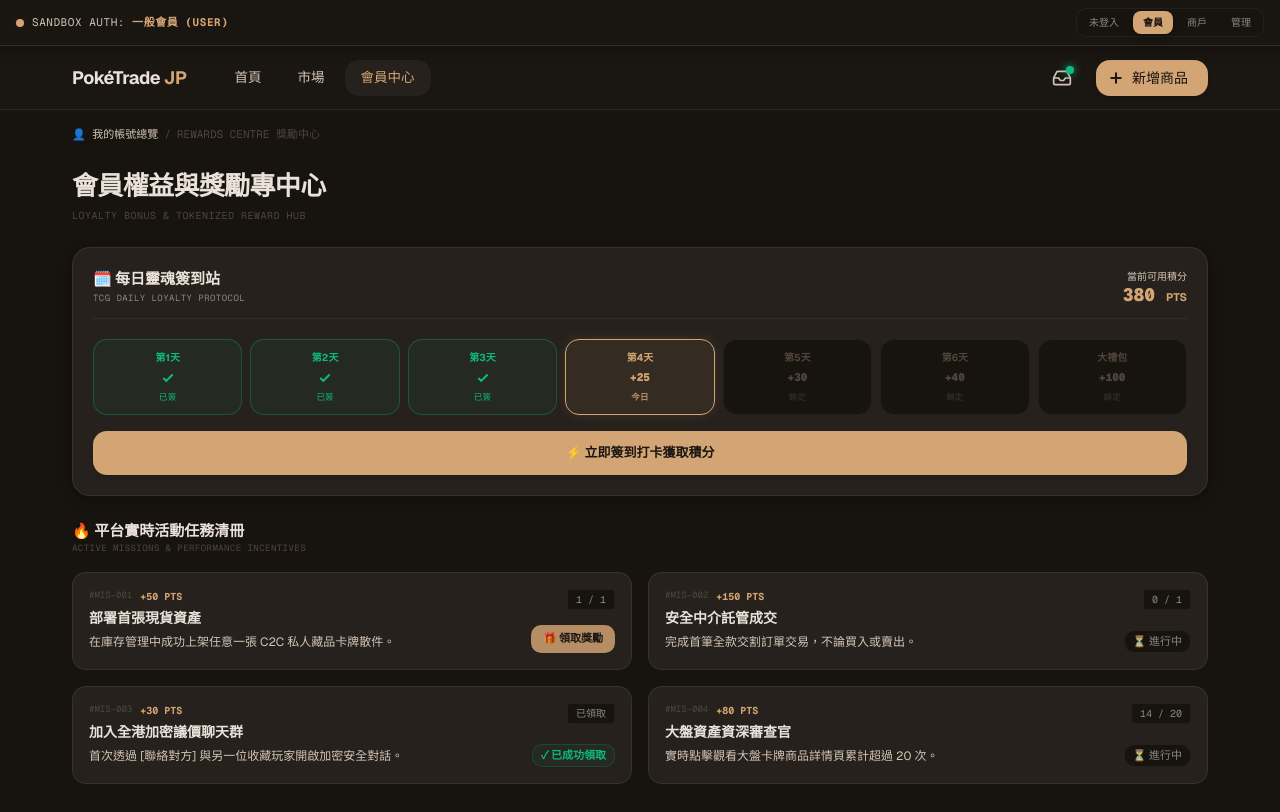
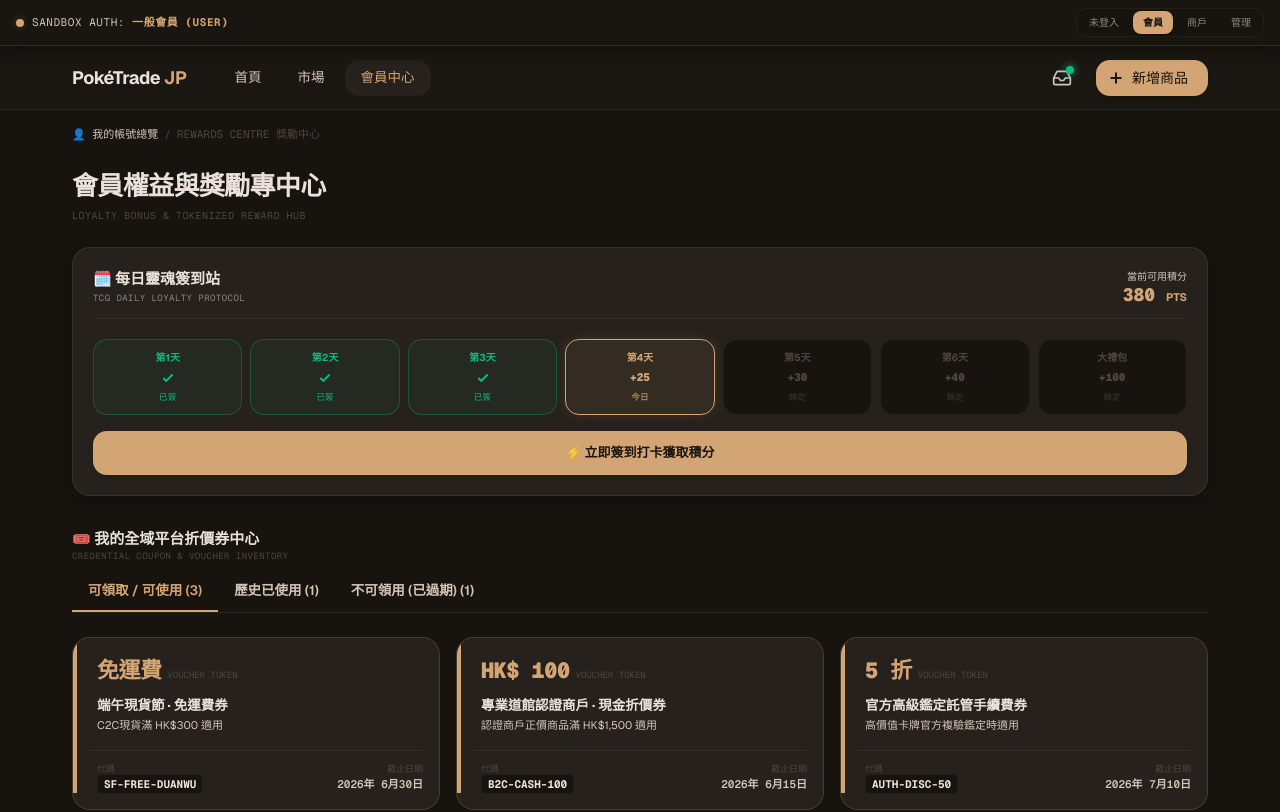
Before and after one commit to VxxxxC/Pokemon-Card-Trading-Platform-Client, a Next.js app: page /profile/user/rewards in a window 1280 px wide. Shown: the top 812 px of the page. Built offline with nearby package versions, Linux system fonts and the light colour scheme.

Commit message:
reward-page/remove mission section

```diff
--- a/app/profile/user/rewards/page.tsx
+++ b/app/profile/user/rewards/page.tsx
@@ -191,75 +191,6 @@
         {/* 頂部常駐：每日簽到打卡組件 */}
         <CheckInCard />
 
-        {/* ── 平台活動任務/獎勵記錄狀態看板 ── */}
-        <section className="space-y-4">
-          <div>
-            <h3 className="font-sans font-bold text-[15px] text-[#eae1da]">
-              🔥 平台實時活動任務清冊
-            </h3>
-            <p className="font-mono text-[9px] text-[#50453b] uppercase tracking-wider">
-              ACTIVE MISSIONS & PERFORMANCE INCENTIVES
-            </p>
-          </div>
-
-          {isMissionLoading ? (
-            <MissionListSkeleton />
-          ) : (
-            <div className="grid grid-cols-1 md:grid-cols-2 gap-4">
-              {missions.map((task) => (
-                <div
-                  key={task.id}
-                  className="bg-[#26211C] border border-[rgba(237,232,224,0.08)] rounded-xl p-4 flex justify-between items-start gap-4 hover:border-[rgba(237,232,224,0.12)] transition-colors"
-                >
-                  <div className="min-w-0 flex-1 space-y-1">
-                    <div className="flex items-center gap-2 flex-wrap">
-                      <span className="font-mono text-[9px] text-[#50453b]">
-                        #{task.id}
-                      </span>
-                      <span className="font-mono text-[10px] text-brand font-bold">
-                        +{task.rewardPoints} PTS
-                      </span>
-                    </div>
-                    <h4 className="font-sans font-bold text-[14px] text-[#eae1da] truncate">
-                      {task.title}
-                    </h4>
-                    <p className="font-sans text-[12px] text-[#d4c4b7] leading-relaxed">
-                      {task.desc}
-                    </p>
-                  </div>
-
-                  {/* 任務控制右側按鈕 */}
-                  <div className="text-right shrink-0 flex flex-col justify-between items-end h-full min-h-[64px]">
-                    <span className="font-mono text-[10px] text-[#8A8680] block bg-[#17130f] px-2 py-0.5 rounded border border-white/5">
-                      {task.progressLabel}
-                    </span>
-
-                    {task.status === "claimable" ? (
-                      <button
-                        type="button"
-                        onClick={() =>
-                          handleClaimMissionReward(task.id, task.rewardPoints)
-                        }
-                        className="h-7 px-3 bg-brand text-[#1A1612] font-sans font-bold text-[11px] rounded-lg hover:bg-[#e8b896] active:scale-95 transition-all cursor-pointer shadow-sm animate-pulse"
-                      >
-                        🎁 領取獎勵
-                      </button>
-                    ) : task.status === "claimed" ? (
-                      <span className="font-sans text-[11px] text-[#10b981] font-semibold bg-[#10b981]/5 border border-[#10b981]/20 px-2 py-0.5 rounded-lg">
-                        ✓ 已成功領取
-                      </span>
-                    ) : (
-                      <span className="font-sans text-[11px] text-[#8A8680] bg-[#17130f] border border-[rgba(237,232,224,0.06)] px-2 py-0.5 rounded-lg font-medium">
-                        ⏳ 進行中
-                      </span>
-                    )}
-                  </div>
-                </div>
-              ))}
-            </div>
-          )}
-        </section>
-
         {/* ── 智能三態 Coupon 中心 ── */}
         <section className="space-y-4 pt-2">
           <div>
```
